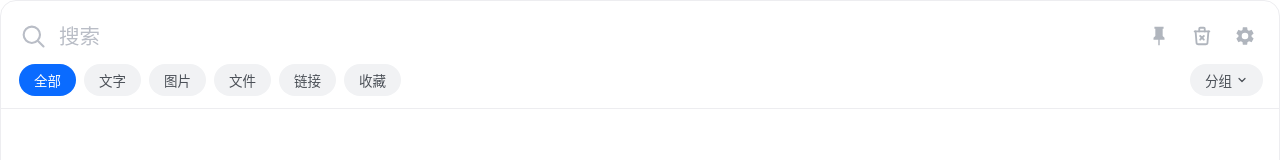
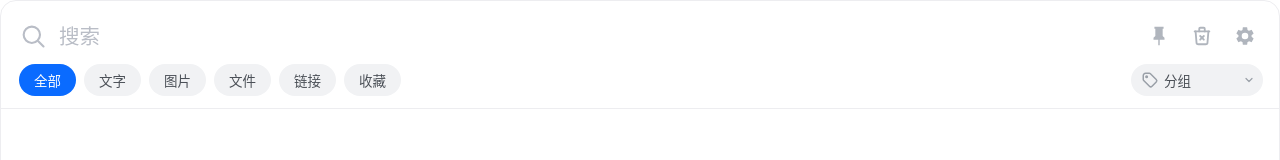
Before and after one commit to shuglx/kylinpaste, a React (Vite) app: page / in a window 1280 px wide. Shown: the top 160 px of the page. Built offline with nearby package versions, Linux system fonts and the light colour scheme.

Commit message:
ui: 分组按钮加标签图标,与下拉菜单等宽(132px)
按钮布局 = 标签图标 + 文本(可省略) + 箭头,宽度和下拉菜单一致

```diff
--- a/src/App.jsx
+++ b/src/App.jsx
@@ -658,7 +658,8 @@ export default function App() {
             title={t.groupFilterTitle}
             onClick={openGroupMenu}
           >
-            {groupFilter || t.group}
+            <IconTag />
+            <span className="chip-group-text">{groupFilter || t.group}</span>
             <IconChevron />
           </button>
         </div>
--- a/src/app.css
+++ b/src/app.css
@@ -392,15 +392,29 @@ button:focus,
   color: #e0433f;
 }
 
-/* 分类条里的"分组"下拉:推到最右边(与下拉菜单同一条右边线) */
+/* 分类条里的"分组"下拉:推到最右边,宽度和下拉菜单一致(132px);
+   布局 = 标签图标 + 文本(可省略) + 箭头 */
 .chip-group {
   display: inline-flex;
   align-items: center;
+  gap: 5px;
+  width: 132px;
   margin-left: auto;
+  padding-left: 10px;
+  padding-right: 8px;
 }
-
-/* 下拉箭头与文字之间留白(裸文本 + 元素) */
-.chip-group > svg { margin-left: 4px; }
+.chip-group > svg {
+  flex: 0 0 auto;
+  color: #9aa0a8;
+}
+.chip-group-text {
+  flex: 1 1 auto;
+  min-width: 0;
+  overflow: hidden;
+  text-overflow: ellipsis;
+  white-space: nowrap;
+  text-align: left;
+}
 
 /* ---------------- 空态 / 报错 ---------------- */
 
```
